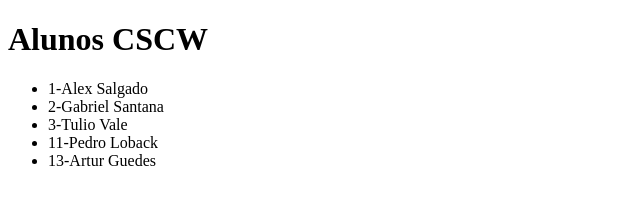
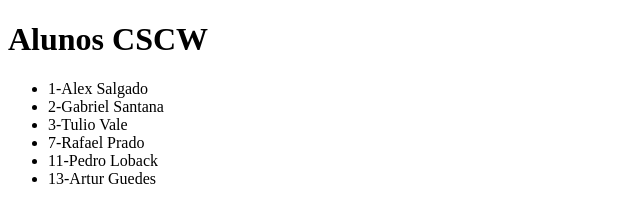
Before and after one commit to salgado/cscw-2018.2-introducao, a plain HTML site: page index.html in a window 1280 px wide. Shown: the whole page, without its empty margins (0-640 px from the left). Drawn offline with Linux system fonts and the light colour scheme.

Commit message:
gloria adeux

```diff
--- a/index.html
+++ b/index.html
@@ -10,6 +10,7 @@
          <li>1-Alex Salgado</li>
          <li>2-Gabriel Santana</li>
          <li>3-Tulio Vale</li>
+	 <li>7-Rafael Prado</li>
          <li>11-Pedro Loback</li>
          <li>13-Artur Guedes</li>
      </ul>
```
